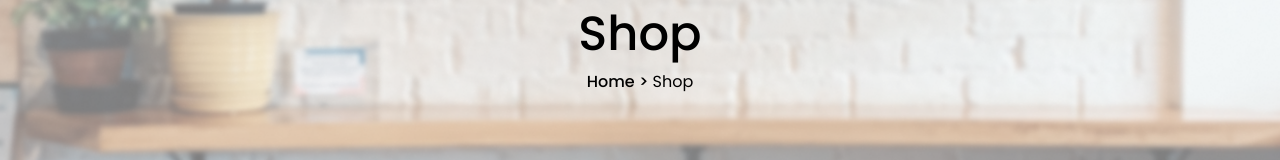
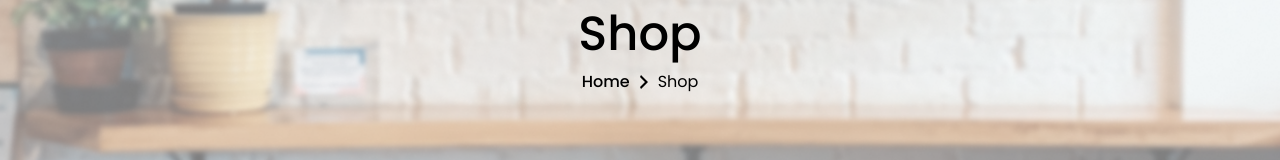
Before and after one commit to Enne-Amore/furniro, a React (Create React App) app: page /shop in a window 1280 px wide. Shown: the part 206-366 px from the top of the page. Built offline with nearby package versions, Linux system fonts and the light colour scheme; data requests are answered from the project's data file; a web font is replaced by a local one.

Commit message:
feater: styles WherePage component of single product page

```diff
--- a/src/components/wherePage/WherePage.module.css
+++ b/src/components/wherePage/WherePage.module.css
@@ -7,7 +7,11 @@
 }
 
 .way {
-    @apply text-base
+    @apply text-base flex items-center gap-1
+}
+
+.strong {
+    @apply flex items-center gap-1
 }
 
 .way strong {
--- a/src/components/wherePage/WherePage.tsx
+++ b/src/components/wherePage/WherePage.tsx
@@ -1,9 +1,10 @@
-import { ComponentProps } from 'react'
-import styles from './WherePage.module.css'
+import { ComponentProps } from "react";
+import styles from "./WherePage.module.css";
 
-export type WherePageData = ComponentProps<'h1'> & ComponentProps<'span'> & {
-  namePage: string;
-}
+export type WherePageData = ComponentProps<"h1"> &
+  ComponentProps<"span"> & {
+    namePage: string;
+  };
 
 export const WherePage = ({ namePage }: WherePageData) => {
   return (
@@ -11,10 +12,22 @@ export const WherePage = ({ namePage }: WherePageData) => {
       <h1 className={styles.namePage}>{namePage}</h1>
 
       <span className={styles.way}>
-        <strong>Home {'>'} </strong>
+        <strong className={styles.strong}>
+          <span>Home</span>
+
+          <svg
+            xmlns="http://www.w3.org/2000/svg"
+            width="20"
+            height="20"
+            viewBox="0 0 20 20"
+            fill="none"
+          >
+            <path d="M6 15L11 10L6 5L7 3L14 10L7 17L6 15Z" fill="black" />
+          </svg>
+        </strong>
 
         <span>{namePage}</span>
       </span>
     </article>
-  )
-}
+  );
+};
--- a/src/pages/singleProductPage/components/WherePage.module.css
+++ b/src/pages/singleProductPage/components/WherePage.module.css
@@ -0,0 +1,11 @@
+.container {
+    @apply bg-[#F9F1E7] flex items-center gap-3 py-8 px-20
+}
+
+.wayName {
+    @apply text-[#9F9F9F] text-base font-normal
+}
+
+.productName {
+    @apply text-base font-normal border-l-2 border-[#9F9F9F] py-1 pl-7 ml-2
+}
--- a/src/pages/singleProductPage/components/WherePage.tsx
+++ b/src/pages/singleProductPage/components/WherePage.tsx
@@ -5,11 +5,19 @@ export const WherePage = () => {
     <div className={styles.container}>
       <span className={styles.wayName}>home</span>
 
-      <strong className={styles.greaterSign}>{">"}</strong>
+      <strong className={styles.greaterSign}>
+        <svg xmlns="http://www.w3.org/2000/svg" width="20" height="20" viewBox="0 0 20 20" fill="none">
+          <path d="M6 15L11 10L6 5L7 3L14 10L7 17L6 15Z" fill="black"/>
+        </svg>
+      </strong>
 
       <span className={styles.wayName}>shop</span>
 
-      <strong className={styles.greaterSign}>{">"}</strong> |
+      <strong className={styles.greaterSign}>
+        <svg xmlns="http://www.w3.org/2000/svg" width="20" height="20" viewBox="0 0 20 20" fill="none">
+          <path d="M6 15L11 10L6 5L7 3L14 10L7 17L6 15Z" fill="black"/>
+        </svg>
+      </strong>
 
       <strong className={styles.productName}>Asgaard sofa</strong>
     </div>
```
Also changed, not shown: src/assets/example-img.png (added).
